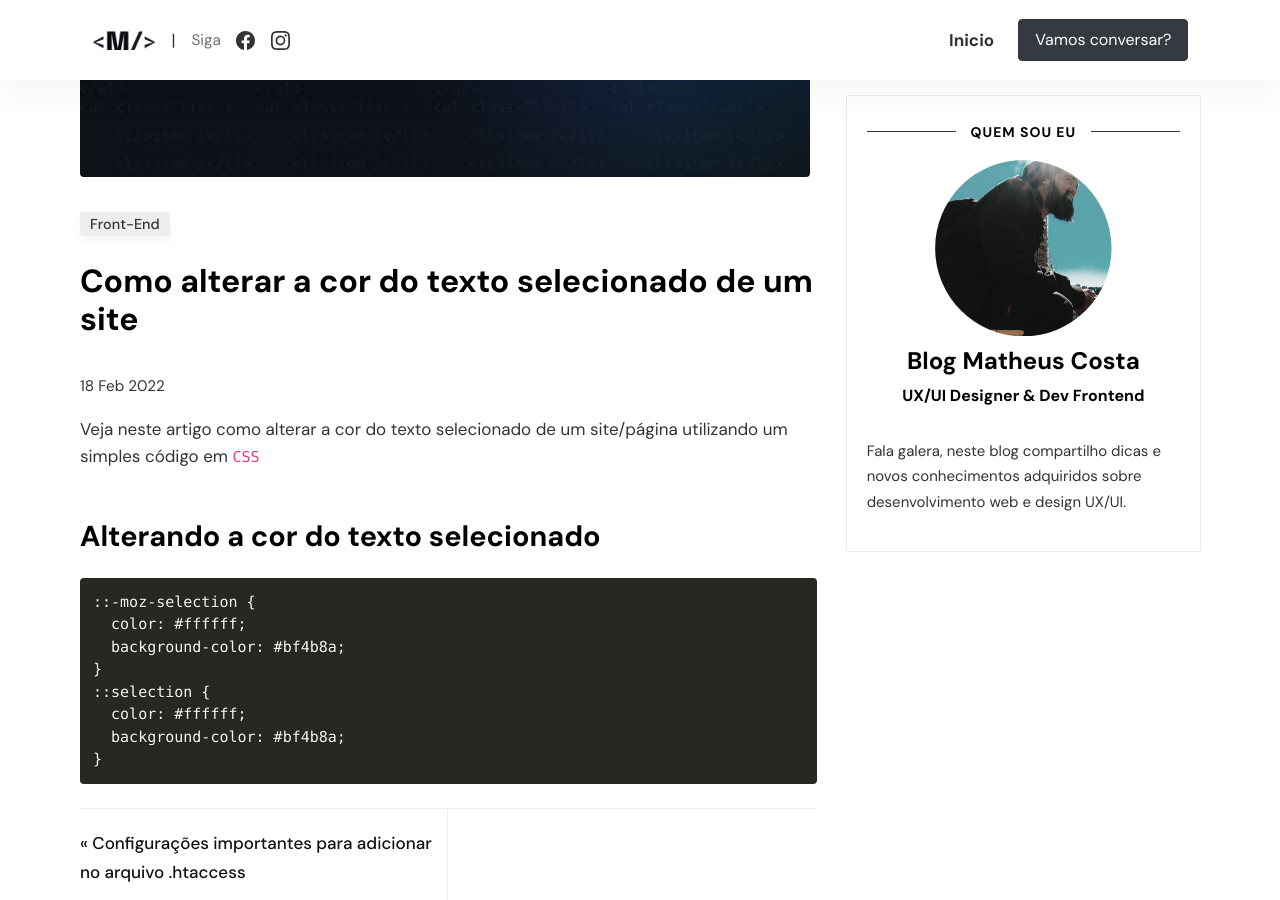
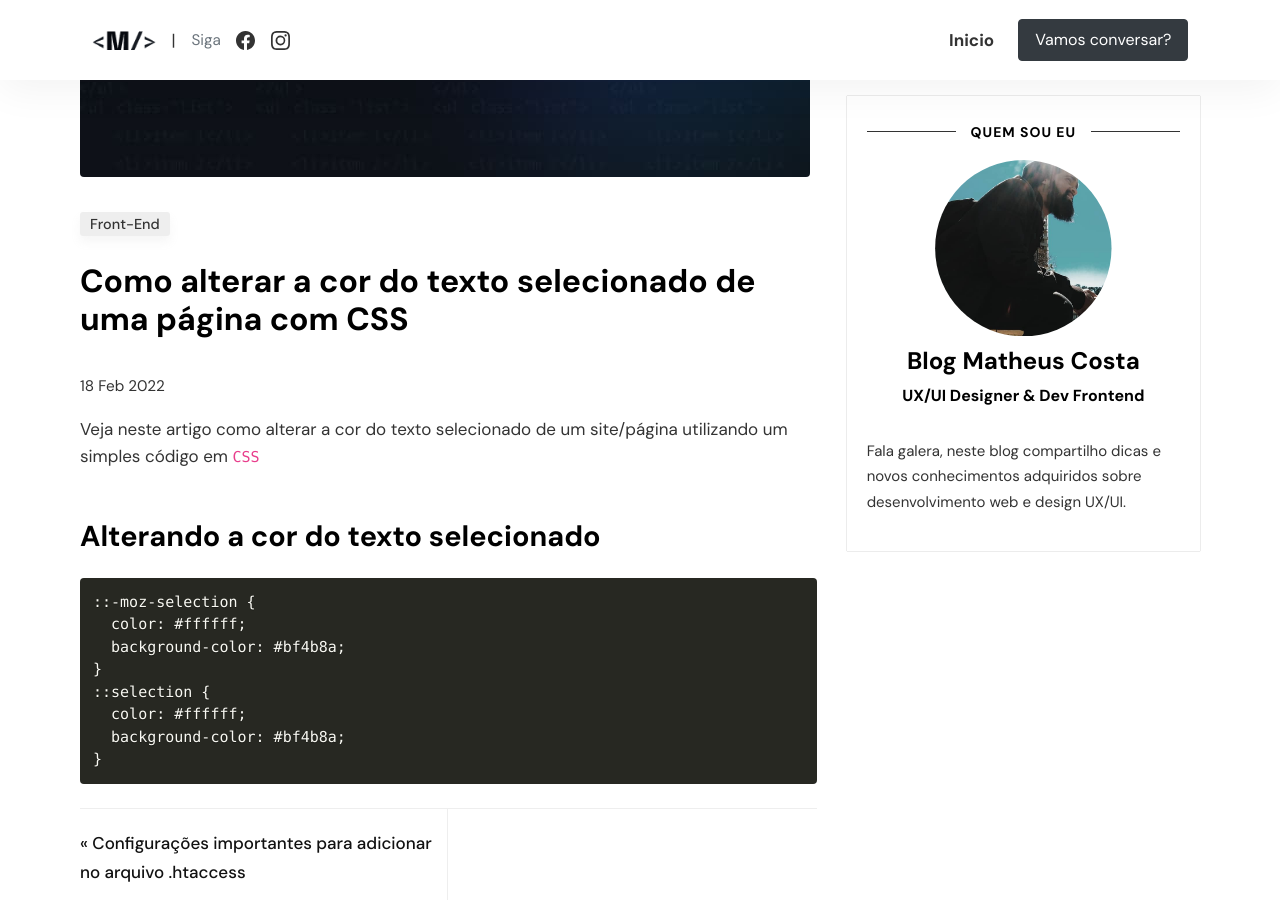
Before and after one commit to matheuscostadesign/blog, a Jekyll site: the page built from _posts/02-Fevereiro-2022/2022-02-18-como-alterar-cor-do-texto-selecionado-de-um-site.md, in a window 1280 px wide and 900 px high, scrolled down 322 px. Built offline with Jekyll 4.4.1, drawn with Linux system fonts in a browser that asks for light colours; comment, search, counter and statistics services are not loaded.

Commit message:
Ajuste post

```diff
--- a/_posts/02-Fevereiro-2022/2022-02-18-como-alterar-cor-do-texto-selecionado-de-um-site.md
+++ b/_posts/02-Fevereiro-2022/2022-02-18-como-alterar-cor-do-texto-selecionado-de-um-site.md
@@ -1,6 +1,6 @@
 ---
 layout: post
-title: "Como alterar a cor do texto selecionado de um site"
+title: "Como alterar a cor do texto selecionado de uma página com CSS"
 author: matheus
 categories: [Front-end]
 image: assets/images/posts/como-alterar-cor-do-texto-selecionado-de-um-site.jpg
```
